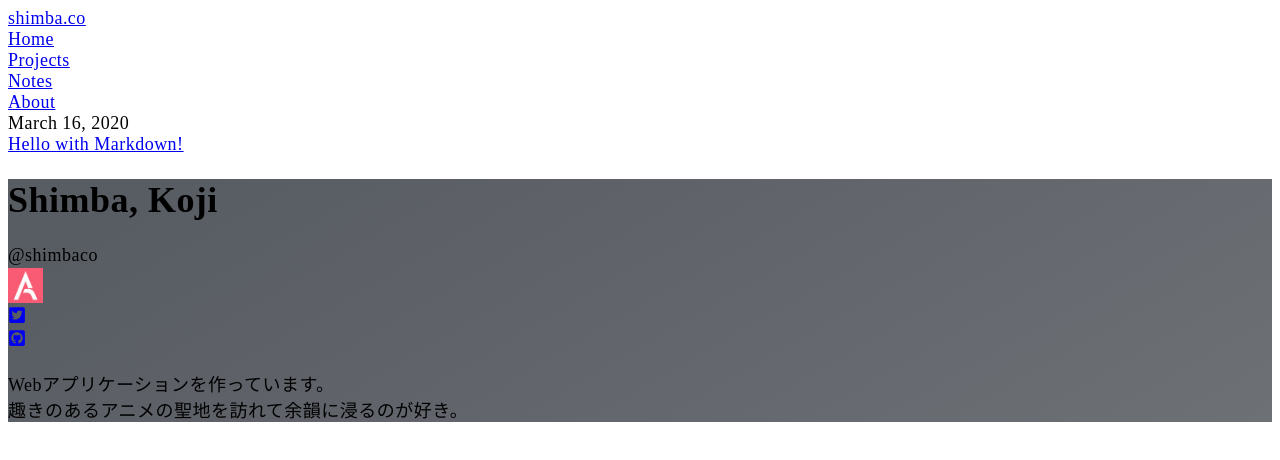
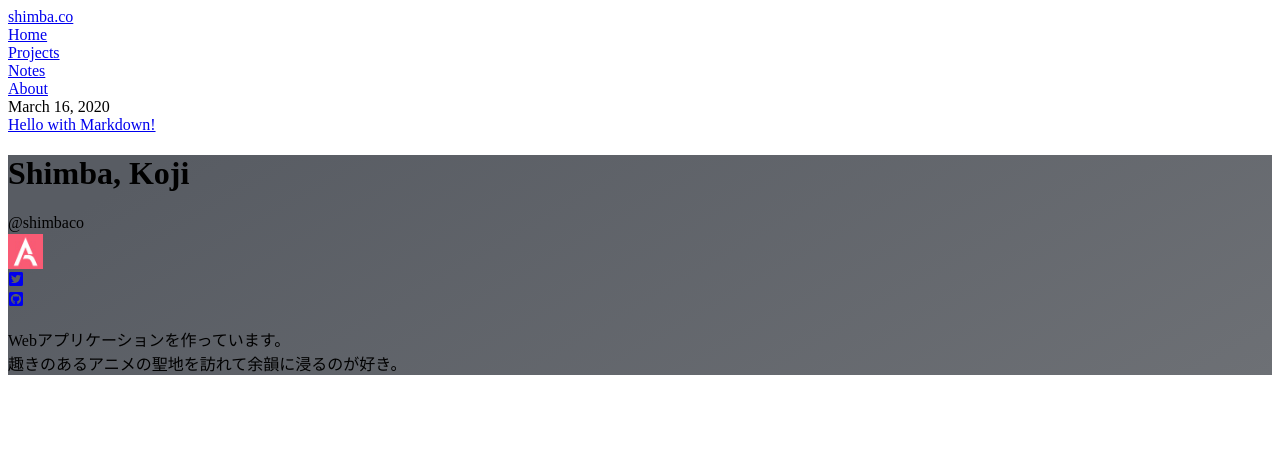
Before and after one commit to shimbaco/shimba.co, a Next.js app: page / in a window 1280 px wide. Shown: the top 460 px of the page. Built offline with nearby package versions, Linux system fonts and the light colour scheme.

Commit message:
Fix style

```diff
--- a/pages/[slug].tsx
+++ b/pages/[slug].tsx
@@ -11,7 +11,7 @@ export default function SlugPage({ note }: any): any {
   return (
     <Layout title={note.title}>
       <div>slug: {slug}</div>
-      <p>{note.content}</p>
+      <main dangerouslySetInnerHTML={{ __html: note.content }}></main>
     </Layout>
   )
 }
--- a/pages/index.tsx
+++ b/pages/index.tsx
@@ -9,10 +9,10 @@ import { getAllNotes } from '~lib/note'
 function HomePage({ notes }: any) {
   return (
     <Layout title="shimba.co">
-      <div>
+      <div className="max-w-3xl mx-auto space-y-3">
         {notes.map((note: any) => {
           return (
-            <div className="space-y-6" key={note.slug}>
+            <div key={note.slug}>
               <div>
                 <span>
                   {dayjs(note.publishedAt).format('MMMM D, YYYY')}
@@ -28,6 +28,7 @@ function HomePage({ notes }: any) {
           )
         })}
       </div>
+
       <Profile />
     </Layout>
   )
--- a/styles/globals.scss
+++ b/styles/globals.scss
@@ -8,11 +8,6 @@
   outline: none;
 }
 
-body {
-  font-size: 18px;
-  letter-spacing: 0.03rem;
-}
-
 .c-profile {
   background: rgb(88, 92, 99);
   background: linear-gradient(
```
